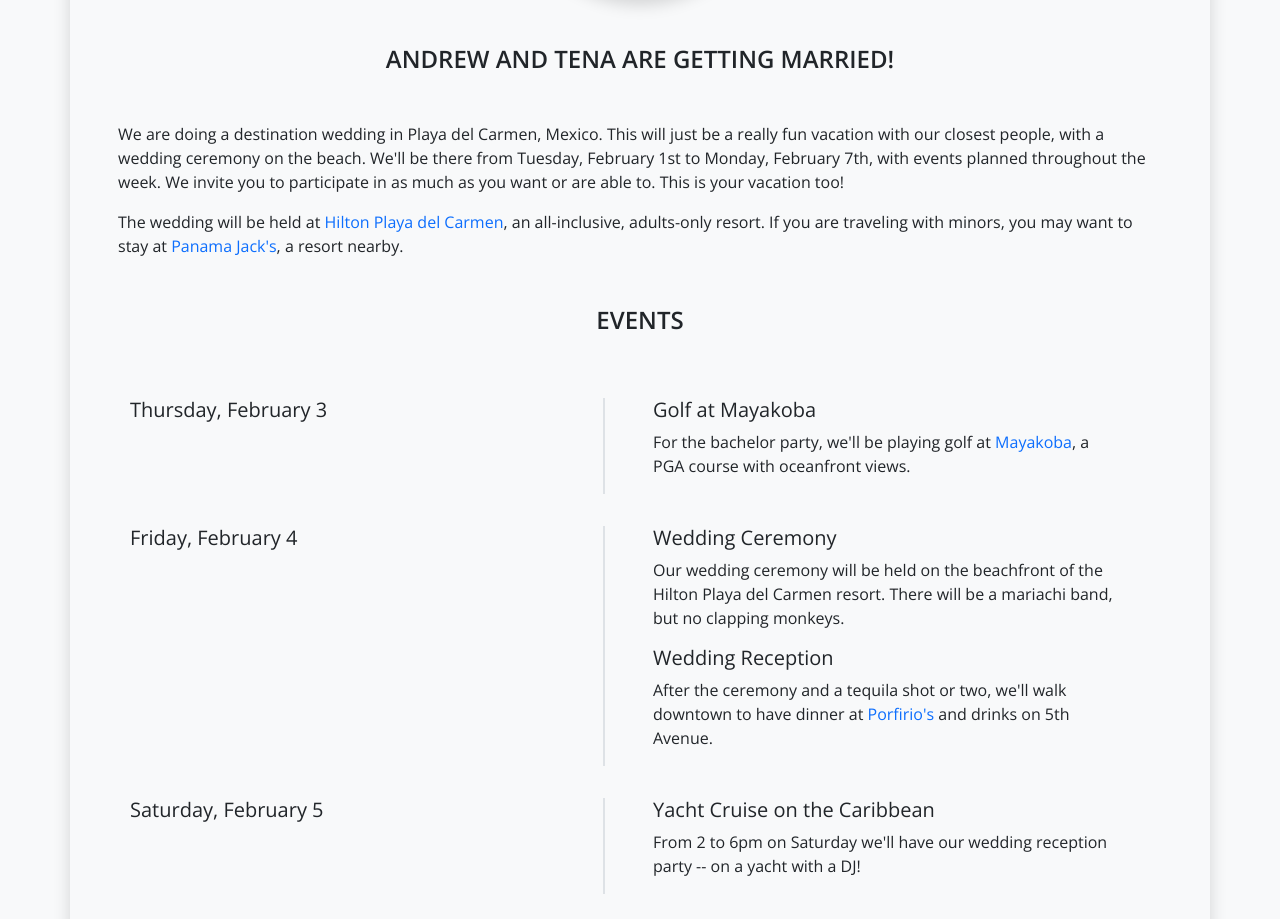
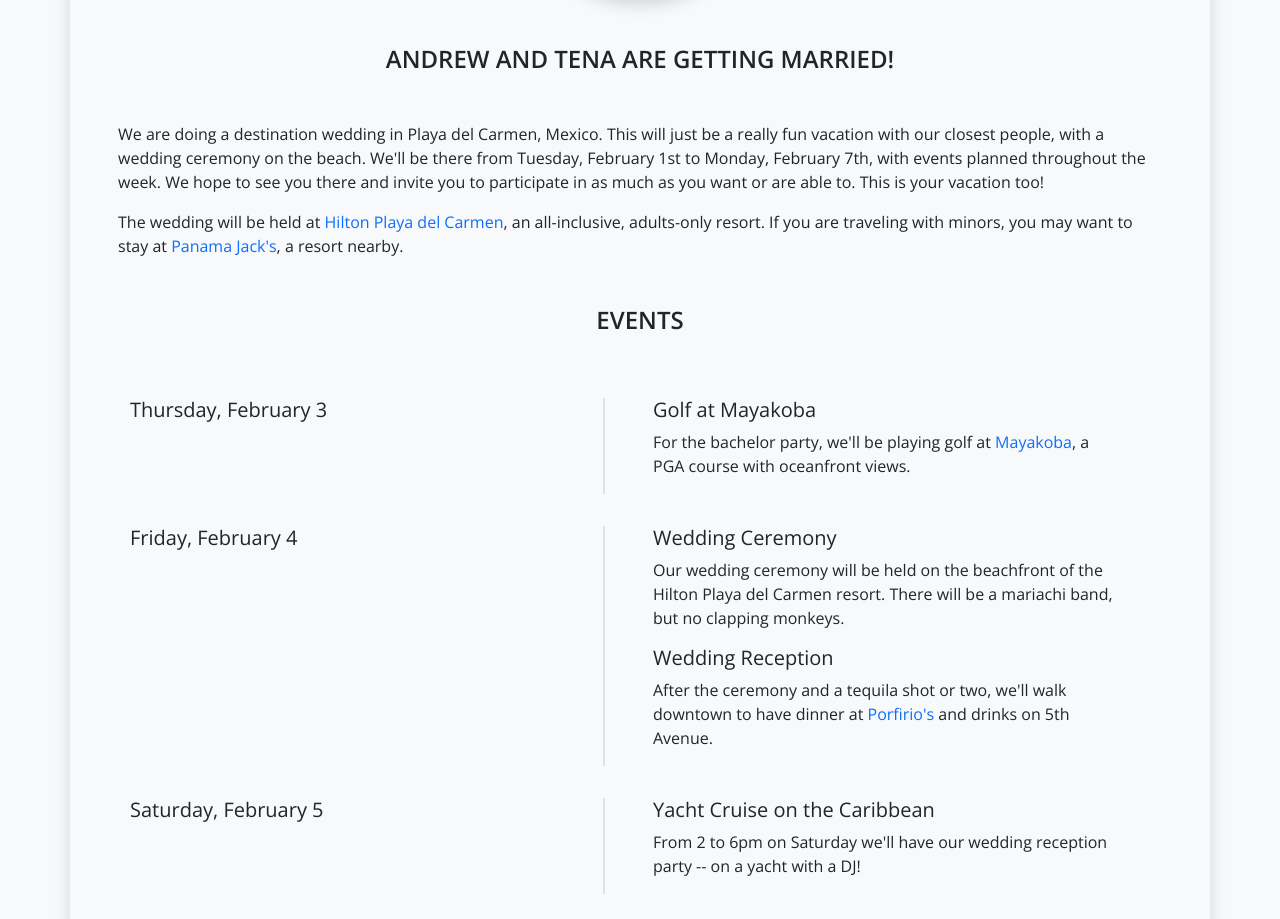
Before and after one commit to gumballhead/wedding, a website built with webpack: page index.html in a window 1280 px wide. Shown: the part 1535-2454 px from the top of the page. Built offline with nearby package versions, Linux system fonts and the light colour scheme; a web font is replaced by a local one.

Commit message:
Add copy to description

```diff
--- a/index.html
+++ b/index.html
@@ -38,8 +38,8 @@
             <p>
                 We are doing a destination wedding in Playa del Carmen, Mexico.
                 This will just be a really fun vacation with our closest people, with a wedding ceremony on the beach.
-                We'll be there from Tuesday, February 1st to Monday, February 7th, with events planned throughout the week.
-                We invite you to participate in as much as you want or are able to. This is your vacation too!
+                We'll be there from <b>Tuesday, February 1st</b> to <b>Monday, February 7th</b>, with events planned throughout the week.
+                We hope to see you there and invite you to participate in as much as you want or are able to. This is your vacation too!
             </p>
 
             <p>
```
